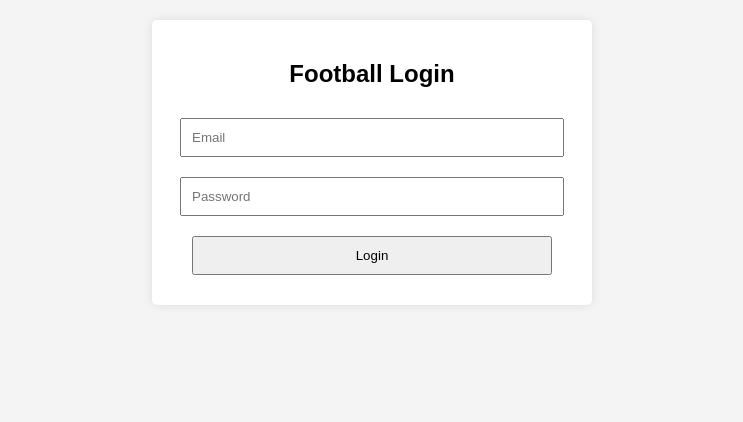
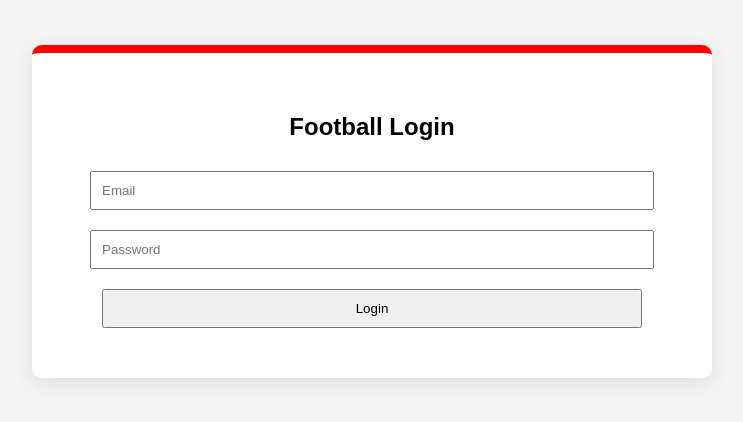
Before and after one commit to AbdulqadirAbdillahi/full-stack-tech-blog-application, a website: page public/index.htm in a window 1280 px wide. Shown: the whole page, without its empty margins (268-1011 px from the left). Drawn offline with Linux system fonts and the light colour scheme.

Commit message:
added some css

```diff
--- a/public/assets/style.css
+++ b/public/assets/style.css
@@ -7,13 +7,16 @@ body {
 }
 
 .container {
-    max-width: 400px;
-    margin: auto;
+    max-width: 600px;
+    margin: 25px auto;
     background: white;
-    padding: 20px;
-    border-radius: 5px;
-    box-shadow: 0 0 10px rgba(0, 0, 0, 0.1);
+    padding: 40px;
+    border-radius: 10px;
+    box-shadow: 0 5px 20px rgba(0, 0, 0, 0.1);
+    border-top: 8px solid red;
 }
+
+
 
 input,
 button {
```
